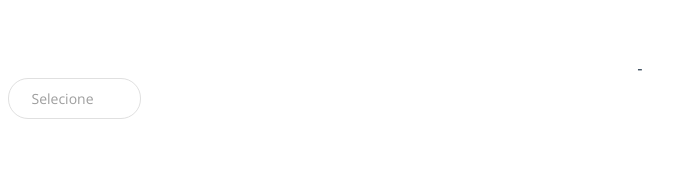
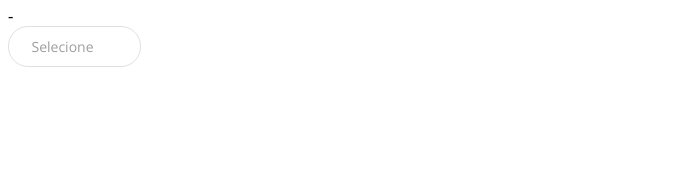
Before and after one commit to Lemaf/lemaf-vue-range-picker, a Vue app: page / in a window 1280 px wide. Shown: the top 169 px of the page, without its empty margins (0-697 px from the left). Built offline with nearby package versions, Linux system fonts and the light colour scheme; some icons are missing.

Commit message:
Ajuste nos icones

```diff
--- a/package.json
+++ b/package.json
@@ -1,6 +1,6 @@
 {
   "name": "lemaf-vue-range-picker",
-  "version": "0.1.6",
+  "version": "1.0.3",
   "scripts": {
     "serve": "vue-cli-service serve",
     "build": "vue-cli-service build",
--- a/src/App.vue
+++ b/src/App.vue
@@ -49,8 +49,6 @@ export default {
 
 			this.selectedDate = daterange
 
-			console.log(daterange)
-
 		}
 
 	}
@@ -58,16 +56,3 @@ export default {
 }
 
 </script>
-
-<style>
-
-#app {
-	font-family: 'Avenir', Helvetica, Arial, sans-serif;
-	-webkit-font-smoothing: antialiased;
-	-moz-osx-font-smoothing: grayscale;
-	text-align: center;
-	color: #2c3e50;
-	margin-top: 60px;
-}
-
-</style>
--- a/src/components/LemafRangePicker.vue
+++ b/src/components/LemafRangePicker.vue
@@ -1,6 +1,6 @@
 <template>
-	<div class="calendar-root">
-		<div class="select-style normal-select-style text-secundario" @click="toggleCalendar()">
+	<div class="lemaf-vue-range-picker-calendar-root">
+		<div class="lemaf-vue-range-picker-select-style normal-lemaf-vue-range-picker-select-style text-secundario" @click="toggleCalendar()">
 			<span> {{rangeInterval}} </span>
 			<span class="chevron-select"> <chevron-down-circle-outline v-bind:style="getStyleFontColor()"/> </span>
 		</div>
@@ -10,7 +10,7 @@
 				<div class="container-head">
 					<div class="title">Período</div>
 					<div class="select-periodo">
-						<div class="select-style normal-select-style" @click="toggleSelectPeriodo()">
+						<div class="lemaf-vue-range-picker-select-style normal-lemaf-vue-range-picker-select-style" @click="toggleSelectPeriodo()">
 							<span> {{periodoSelecionado}} </span>
 							<span class="chevron-select"><chevron-down-circle-outline v-bind:style="getStyleFontColor()"/></span>
 						</div>
@@ -43,7 +43,7 @@
 				<div class="title-body" v-bind:style="getStyleFontColor()">
 					Ano de referência
 				</div>
-				<div class="select-style small-select-style text-secundario" @click="toggleAnoReferencia()">
+				<div class="lemaf-vue-range-picker-select-style small-lemaf-vue-range-picker-select-style text-secundario" @click="toggleAnoReferencia()">
 					<span> {{anoReferencia}} </span>
 					<span class="chevron-select"> <chevron-down-circle-outline v-bind:style="getStyleFontColor()"/> </span>
 				</div>
@@ -90,22 +90,41 @@
 
 @import url('https://fonts.googleapis.com/css?family=Open+Sans');
 
+html, body, div, span,
+h1, h2, h3, h4, h5, h6, p,
+abbr, address, cite, code,
+del, dfn, em, img,
+small, strong, sub, sup, var,
+b, i, ol, ul, li
+footer, header
+	margin: 0
+	padding: 0
+	border: 0
+	outline: 0
+	font-size: 100%
+	vertical-align: baseline
+	background: transparent
+
 $cinza-padrao: #E0E0E0
 $border-padrao: 1px solid $cinza-padrao
 
-.select-style
+.lemaf-vue-range-picker-lemaf-vue-range-picker-calendar-root
+	font-family: 'Open Sans', sans-serif
+
+.lemaf-vue-range-picker-select-style
 	font-size: 14px
 	cursor: pointer
 	border: $border-padrao
 	background: white;
 	font-family: 'Open Sans', sans-serif
 	border-radius: 20px
+	text-align: center
 
-.normal-select-style
+.normal-lemaf-vue-range-picker-select-style
 	padding: 10px 0
 	width: 131px
 
-.small-select-style
+.small-lemaf-vue-range-picker-select-style
 	padding: 5px 0
 	width: 98px
 
@@ -124,8 +143,6 @@ $border-padrao: 1px solid $cinza-padrao
 	width: 474px
 	height: 399px
 	margin-top: 5px
-
-.calendar-root
 	font-family: 'Open Sans', sans-serif
 
 .chevron-select
@@ -194,6 +211,7 @@ $border-padrao: 1px solid $cinza-padrao
 
 		.item
 			cursor: pointer
+			text-align: center
 
 		.item-ano
 			padding: 9px
```
Also changed, not shown: src/components/js/rangedate-picker.js (+9 -0 lines), src/main.js (+0 -8 lines).
